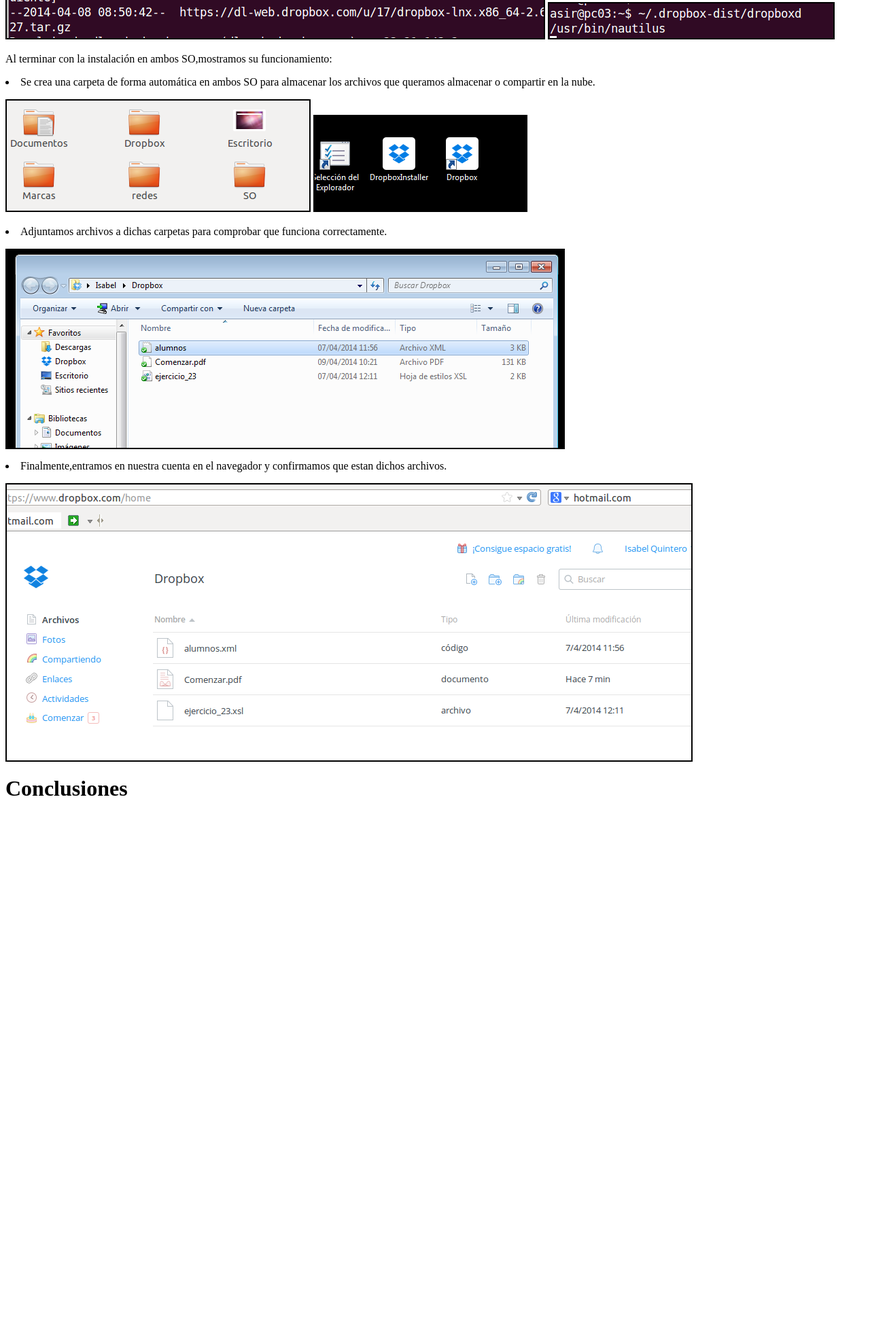
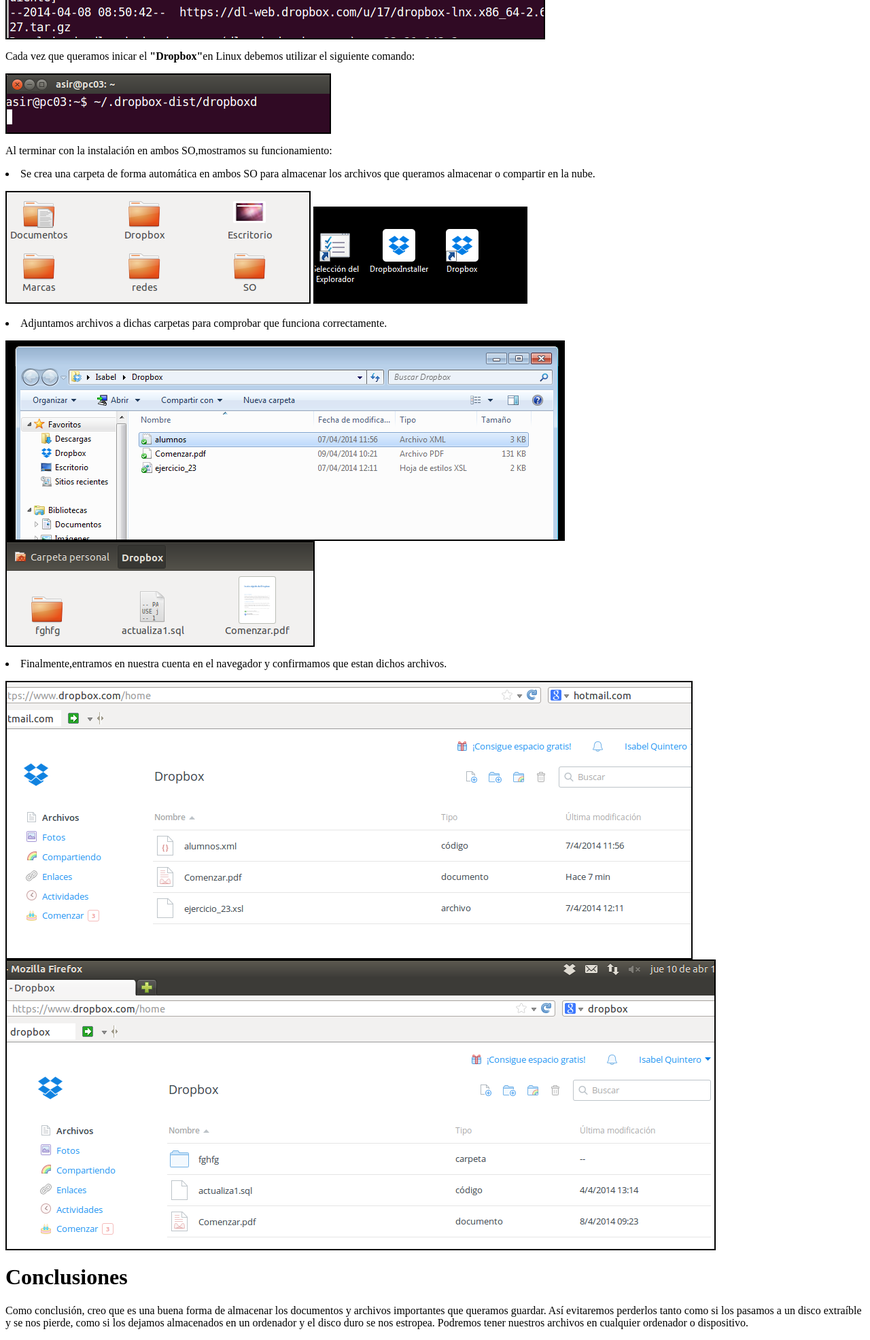
Before and after one commit to isaquintero/fuw1314isabel, a plain HTML site: page Nube/index.html in a window 1280 px wide. Shown: the part 1016-2988 px from the top of the page at 68% size. Before the commit the page ends 2217 px from the top, so only its background shows below. Drawn offline with Linux system fonts and the light colour scheme.

Commit message:
Almacenamiento en la Nube Terminado

```diff
--- a/Nube/index.html
+++ b/Nube/index.html
@@ -32,7 +32,11 @@
 
 <p><li>Una instalación sobre SO Linux.</li></p>
 <img border="2px" src="./files/3.1.png"/>
-<img border="2px" src="./files/3.3.png"/>
+
+
+<p>Cada vez que queramos inicar el <b>"Dropbox"</b>en Linux debemos utilizar el siguiente comando:</p>
+<img border="2px" src="./files/3.9.png"/>
+
 
 <p>Al terminar con la instalación en ambos SO,mostramos su funcionamiento:</p>
 
@@ -43,15 +47,18 @@ en la nube.</li></p>
 
 <p><li>Adjuntamos archivos a dichas carpetas para comprobar que funciona correctamente.</li></p>
 <img border="2px" src="./files/3.4.png"/>
+<img border="2px" src="./files/3.10.png"/>
 
 
 <p><li>Finalmente,entramos en nuestra cuenta en el navegador y confirmamos que estan dichos archivos.</li></p>
 <img border="2px" src="./files/3.5.png"/>
-
-
+<img border="2px" src="./files/3.8.png"/>
 
 
 <h1><a id='final'>Conclusiones</a></h1>
-<p></p>
+
+<p>Como conclusión, creo que es una buena forma de almacenar los documentos y archivos importantes que queramos guardar.
+Así evitaremos perderlos tanto como si los pasamos a un disco extraíble y se nos pierde, como si los dejamos almacenados en
+un ordenador y el disco duro se nos estropea. Podremos tener nuestros archivos en cualquier ordenador o dispositivo.</p>
 </body>
 </html>
```
Also changed, not shown: Nube/files/3.10.png (added), Nube/files/3.8.png (added), Nube/files/3.9.png (added).
